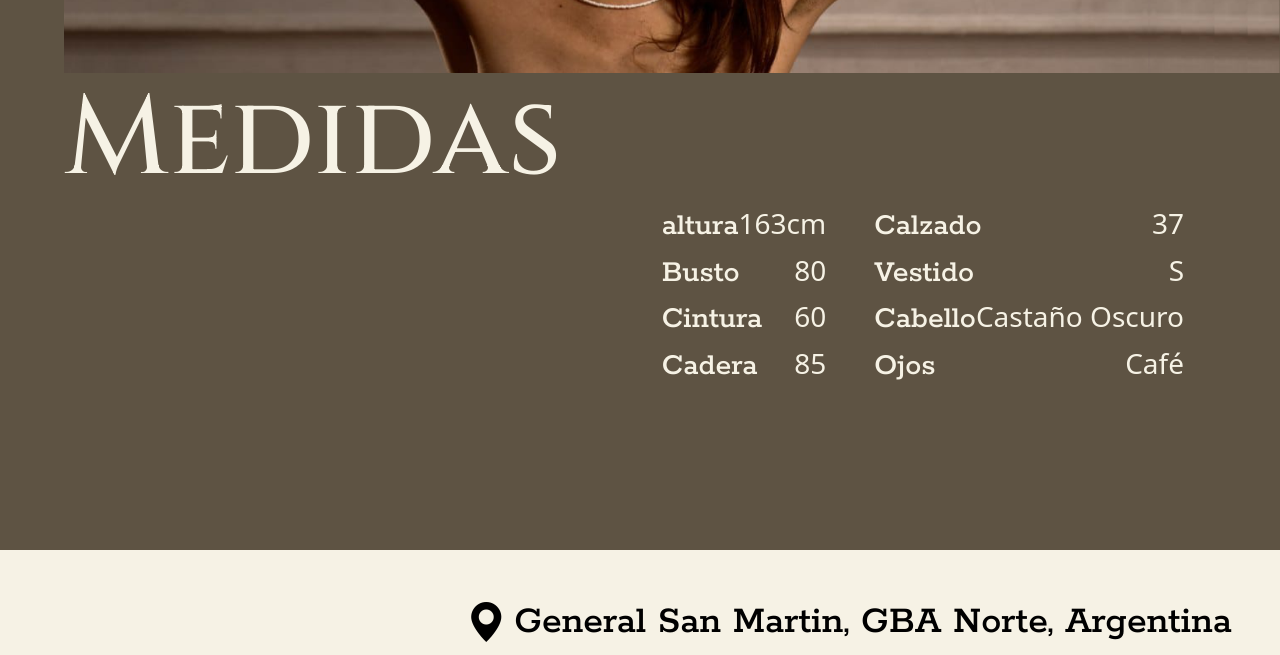
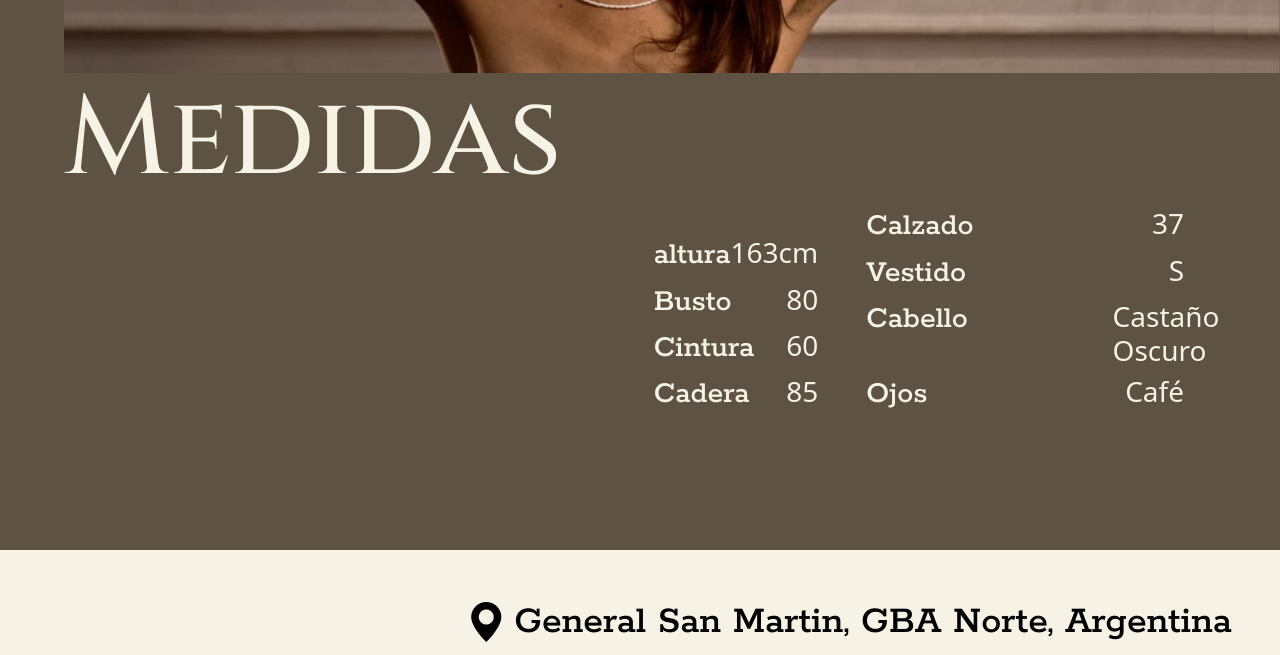
Before and after one commit to Zven94/mar-portfolio, a website: page index.html in a window 1280 px wide. Shown: the part 4258-4913 px from the top of the page. Drawn offline with nearby package versions, Linux system fonts and the light colour scheme.

Commit message:
updated stlye for movile

```diff
--- a/index.html
+++ b/index.html
@@ -154,9 +154,9 @@
               <h3 class="section-6-h3">Vestido</h3>
               <h3>S</h3>
             </div>
-            <div class="d-flex justify-content-between">
-              <h3 class="section-6-h3">Cabello</h3>
-              <h3>Castaño Oscuro</h3>
+            <div class="d-flex justify-content-between w-100">
+              <h3 class="section-6-h3 w-25">Cabello</h3>
+              <h3 class="w-25 ps-2">Castaño Oscuro</h3>
             </div>
             <div class="d-flex justify-content-between">
               <h3 class="section-6-h3">Ojos</h3>
--- a/style.css
+++ b/style.css
@@ -276,7 +276,7 @@ h1 {
     height: 100vh;
 
     .section-3-div {
-      width: 75%;
+      width: 65%;
       display: flex;
       flex-direction: column;
       align-items: center;
```
